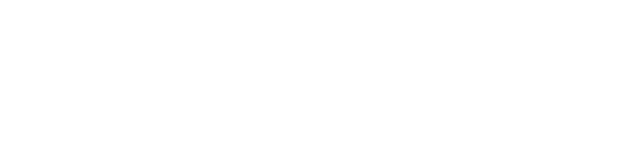
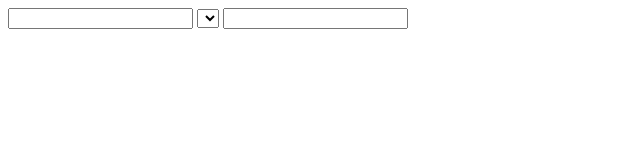
Before and after one commit to mn46/The-Big-Fat-String-exercise, a plain HTML site: page index.html in a window 1280 px wide. Shown: the whole page, without its empty margins (0-640 px from the left). Drawn offline with Linux system fonts and the light colour scheme.

Commit message:
created html structure

```diff
--- a/index.html
+++ b/index.html
@@ -9,6 +9,18 @@
 </head>
 <body>
 
+    <input type="text" name="text" id="text">
+    <select name="condition" id="condition">
+        <option value="1"></option>
+        <option value="2"></option>
+        <option value="3"></option>
+        <option value="4"></option>
+        <option value="5"></option>
+        <option value="6"></option>
+        <option value="7"></option>
+        <option value="8"></option>
+    </select>
+    <input type="text" name="output" id="output">
 
 
     <script src="script.js"></script>
```
